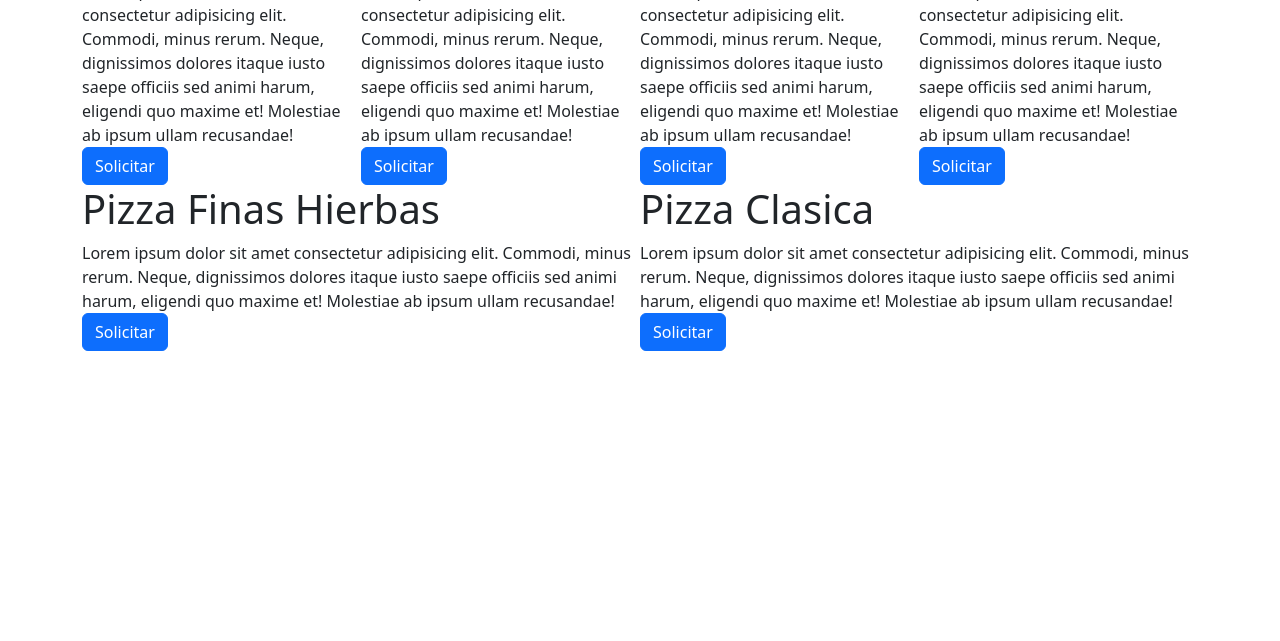
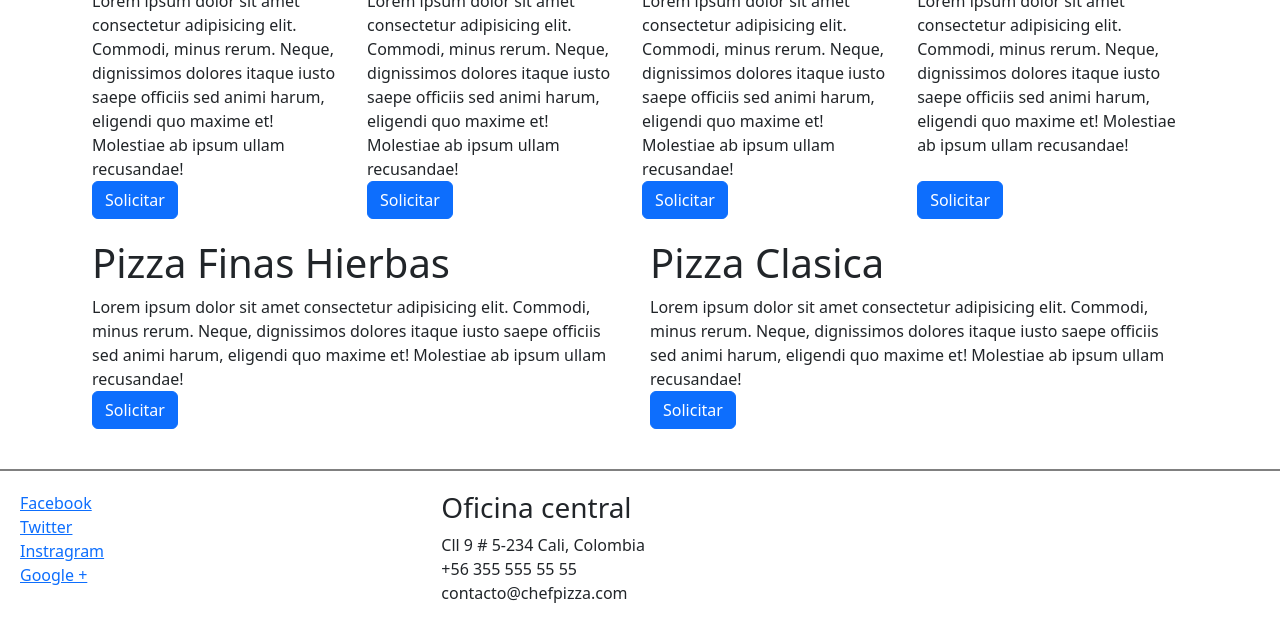
Before and after one commit to ajospina/chef-pizza, a website: page index.html in a window 1280 px wide. Shown: the part 567-1208 px from the top of the page. Before the commit the page ends 918 px from the top, so only its background shows below. Drawn offline with nearby package versions, Linux system fonts and the light colour scheme.

Commit message:
punto 7, 8, 9 y 10

```diff
--- a/css/main.css
+++ b/css/main.css
@@ -1,3 +1,10 @@
 .product-card{
     flex: 1 250px;
+    padding: 10px;
 }
+
+footer {
+    padding: 20px;
+    margin-top: 30px;
+    border-top: 2px solid gray;
+}
--- a/index.html
+++ b/index.html
@@ -32,7 +32,7 @@
             </p>
 
             <div class="d-flex flex-wrap">
-                <div class="product-card">
+                <div class="product-card d-flex flex-column justify-content-between">
                     <div>
                         <h1 class="display-6">Pizza Doble Queso</h1>
 
@@ -44,7 +44,7 @@
                     </div>
                 </div>
 
-                <div class="product-card">
+                <div class="product-card d-flex flex-column justify-content-between">
                     <div>
                         <h1 class="display-6">Pizza Borde Relleno</h1>
 
@@ -56,7 +56,7 @@
                     </div>
                 </div>
 
-                <div class="product-card">
+                <div class="product-card d-flex flex-column justify-content-between">
                     <div>
                         <h1 class="display-6">Pizza Dos Carnes</h1>
 
@@ -68,7 +68,7 @@
                     </div>
                 </div>
 
-                <div class="product-card">
+                <div class="product-card d-flex flex-column justify-content-between">
                     <div>
                         <h1 class="display-6">Pizza Champiñones.</h1>
 
@@ -80,7 +80,7 @@
                     </div>
                 </div>
 
-                <div class="product-card">
+                <div class="product-card d-flex flex-column justify-content-between">
                     <div>
                         <h1 class="display-6">Pizza Finas Hierbas</h1>
 
@@ -92,7 +92,7 @@
                     </div>
                 </div>
 
-                <div class="product-card">
+                <div class="product-card d-flex flex-column justify-content-between">
                     <div>
                         <h1 class="display-6">Pizza Clasica</h1>
 
@@ -108,6 +108,25 @@
         </div>
 
     </div>
+
+    <footer>
+        <div class="row">
+          <div class="col-sm-4 d-flex flex-column">
+            <a href="http://www.facebook.com">Facebook</a>
+            <a href="http://www.tiwtter.com">Twitter</a>
+            <a href="http://www.instagram.com">Instragram</a>
+            <a href="http://www.google.com">Google + </a>
+          </div>
+          <div class="col-sm-4 d-flex flex-column">
+            <address class="d-flex flex-column">
+              <h3>Oficina central</h3>
+              <span>Cll 9 # 5-234 Cali, Colombia</span>
+              <span>+56 355 555 55 55</span>
+              <span>contacto@chefpizza.com</span>
+            </address>
+          </div>
+        </div>
+      </footer>
 </body>
 
 </html>
```
